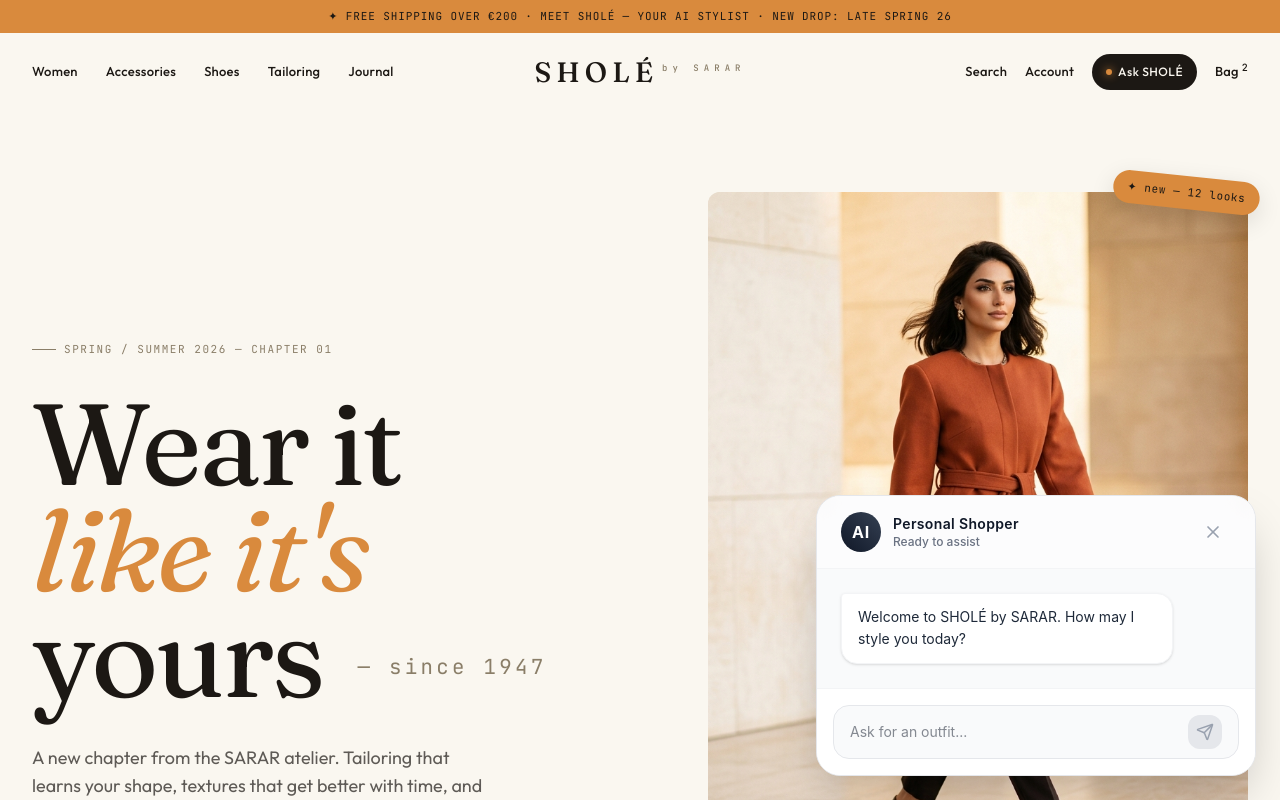
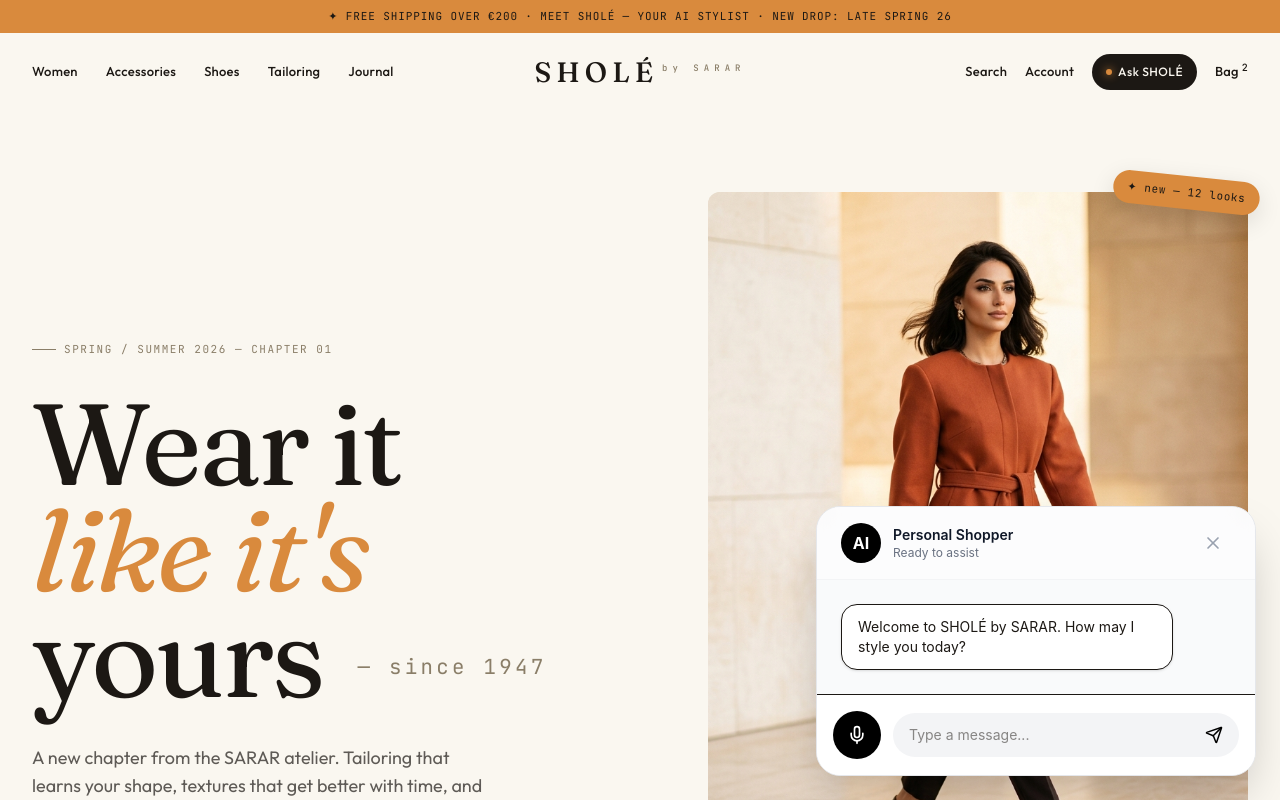
Before and after one commit to gokhangemini26/Shole-by-Sarar, a Next.js app: page / in a window 1280 px wide. Both pictures are taken after a click on the button "Ask AI Stylist". Shown: the top 800 px of the page. Built offline with nearby package versions, Linux system fonts and the light colour scheme; a web font is replaced by a local one.

Commit message:
Restore Voice communication with official SDK live.connect

```diff
--- a/src/components/AIAssistant.tsx
+++ b/src/components/AIAssistant.tsx
@@ -1,33 +1,140 @@
 "use client";
 
-import React, { useState, useEffect, useRef } from "react";
+import React, { useState, useEffect, useRef, useCallback } from "react";
 import { motion, AnimatePresence } from "framer-motion";
-import { X, ShoppingBag, ShoppingCart, Send } from "lucide-react";
+import { X, ShoppingBag, ShoppingCart, Send, Mic, MicOff } from "lucide-react";
+import { GeminiLiveClient } from "@/lib/gemini-live";
 import { Product } from "@/lib/mock-db";
 
 export function AIAssistant({ open, onClose }: { open: boolean; onClose: () => void }) {
-  const [messages, setMessages] = useState([
+  const [isLive, setIsLive] = useState(false);
+  const [isConnecting, setIsConnecting] = useState(false);
+  const [audioLevel, setAudioLevel] = useState(0);
+  const [messages, setMessages] = useState<{ role: string; content: string }[]>([
     { role: "model", content: "Welcome to SHOLÉ by SARAR. How may I style you today?" }
   ]);
   const [input, setInput] = useState("");
   const [isLoading, setIsLoading] = useState(false);
   const [displayedProducts] = useState<Product[]>([]);
 
+  const clientRef = useRef<GeminiLiveClient | null>(null);
+  const streamRef = useRef<MediaStream | null>(null);
+  const audioCtxRef = useRef<AudioContext | null>(null);
+  const workletRef = useRef<AudioWorkletNode | null>(null);
   const chatScrollRef = useRef<HTMLDivElement>(null);
 
-  // Auto-scroll chat
+  // Audio queue for playback
+  const audioQueueRef = useRef<string[]>([]);
+  const isPlayingRef = useRef(false);
+  const activeSourceRef = useRef<AudioBufferSourceNode | null>(null);
+
   useEffect(() => {
     if (chatScrollRef.current) {
       chatScrollRef.current.scrollTop = chatScrollRef.current.scrollHeight;
     }
   }, [messages]);
 
+  const getAudioCtx = useCallback(() => {
+    if (!audioCtxRef.current) {
+      audioCtxRef.current = new AudioContext({ sampleRate: 24000 });
+    }
+    return audioCtxRef.current;
+  }, []);
+
+  async function playNextAudio() {
+    if (audioQueueRef.current.length === 0 || isPlayingRef.current) return;
+    isPlayingRef.current = true;
+    const b64 = audioQueueRef.current.shift()!;
+    const ctx = getAudioCtx();
+    if (ctx.state === "suspended") await ctx.resume();
+
+    const bin = atob(b64);
+    const bytes = new Int16Array(bin.length / 2);
+    for (let i = 0; i < bin.length; i += 2) bytes[i / 2] = (bin.charCodeAt(i + 1) << 8) | bin.charCodeAt(i);
+    const f32 = new Float32Array(bytes.length);
+    for (let i = 0; i < bytes.length; i++) f32[i] = bytes[i] / 32768.0;
+
+    const buf = ctx.createBuffer(1, f32.length, 24000);
+    buf.getChannelData(0).set(f32);
+    const src = ctx.createBufferSource();
+    src.buffer = buf;
+    src.connect(ctx.destination);
+    activeSourceRef.current = src;
+    src.onended = () => {
+      activeSourceRef.current = null;
+      isPlayingRef.current = false;
+      playNextAudio();
+    };
+    src.start();
+  }
+
+  const startMicCapture = async (stream: MediaStream) => {
+    const ctx = getAudioCtx();
+    if (ctx.state === "suspended") await ctx.resume();
+    try {
+      await ctx.audioWorklet.addModule("/audio-processor.js");
+      const source = ctx.createMediaStreamSource(stream);
+      const worklet = new AudioWorkletNode(ctx, "pcm-processor");
+
+      worklet.port.onmessage = (e) => {
+        if (e.data.type === "level") setAudioLevel(e.data.level);
+        if (e.data.type === "audio") {
+          const bytes = new Uint8Array(e.data.buffer);
+          let binary = "";
+          for (let i = 0; i < bytes.byteLength; i++) binary += String.fromCharCode(bytes[i]);
+          clientRef.current?.sendAudio(btoa(binary));
+        }
+      };
+
+      source.connect(worklet);
+      workletRef.current = worklet;
+    } catch (e) {
+      console.error("Worklet error:", e);
+    }
+  };
+
+  const toggleVoice = async () => {
+    if (isLive || isConnecting) {
+      clientRef.current?.close();
+      clientRef.current = null;
+      streamRef.current?.getTracks().forEach(t => t.stop());
+      setIsLive(false);
+      setIsConnecting(false);
+      return;
+    }
+
+    setIsConnecting(true);
+    try {
+      const stream = await navigator.mediaDevices.getUserMedia({ audio: true });
+      streamRef.current = stream;
+
+      const apiKey = process.env.NEXT_PUBLIC_GEMINI_API_KEY || "";
+      clientRef.current = new GeminiLiveClient(apiKey, {
+        systemInstruction: "You are SHOLÉ, a luxury fashion stylist. Speak warmly and helpfully.",
+        onAudioData: (data) => {
+          audioQueueRef.current.push(data);
+          playNextAudio();
+        },
+        onTranscription: (text, isUser) => {
+          setMessages(prev => [...prev, { role: isUser ? "user" : "model", content: text }]);
+        },
+        onError: (err) => console.error("Live Error:", err),
+        onClose: () => setIsLive(false)
+      });
+
+      await clientRef.current.connect();
+      startMicCapture(stream);
+      setIsLive(true);
+      setIsConnecting(false);
+    } catch (e) {
+      console.error("Voice failed:", e);
+      setIsConnecting(false);
+    }
+  };
+
   const sendMessage = async () => {
     if (!input.trim() || isLoading) return;
-
-    const userMessage = { role: "user", content: input };
-    const newMessages = [...messages, userMessage];
-
+    const newMessages = [...messages, { role: "user", content: input }];
     setMessages(newMessages);
     setInput("");
     setIsLoading(true);
@@ -38,15 +145,10 @@ export function AIAssistant({ open, onClose }: { open: boolean; onClose: () => v
         headers: { "Content-Type": "application/json" },
         body: JSON.stringify({ messages: newMessages }),
       });
-
       const data = await response.json();
-
-      if (data.reply) {
-        setMessages((prev) => [...prev, { role: "model", content: data.reply }]);
-      }
+      if (data.reply) setMessages(prev => [...prev, { role: "model", content: data.reply }]);
     } catch (error) {
       console.error("Chat error:", error);
-      setMessages((prev) => [...prev, { role: "model", content: "I'm experiencing a brief interruption. Could you please repeat that?" }]);
     } finally {
       setIsLoading(false);
     }
@@ -59,114 +161,73 @@ export function AIAssistant({ open, onClose }: { open: boolean; onClose: () => v
       initial={{ opacity: 0, y: 50, scale: 0.95 }}
       animate={{ opacity: 1, y: 0, scale: 1 }}
       exit={{ opacity: 0, y: 50, scale: 0.95 }}
-      transition={{ duration: 0.3, ease: "easeOut" }}
       className="fixed bottom-6 right-6 w-full max-w-[440px] max-h-[80vh] flex flex-col bg-white border border-gray-200 shadow-2xl rounded-3xl overflow-hidden z-[100] font-sans"
     >
       {/* Header */}
       <div className="flex items-center justify-between px-6 py-4 border-b border-gray-100 bg-gray-50/50 backdrop-blur-md">
         <div className="flex items-center gap-3">
-          <div className="w-10 h-10 rounded-full bg-gradient-to-tr from-gray-900 to-gray-700 flex items-center justify-center text-white font-bold tracking-wider relative">
-            AI
+          <div className="w-10 h-10 rounded-full bg-black flex items-center justify-center text-white font-bold relative">
+            AI {isLive && <span className="absolute -top-1 -right-1 w-3 h-3 bg-red-500 rounded-full animate-pulse" />}
           </div>
           <div>
-            <h3 className="font-semibold text-gray-900 text-sm tracking-wide">Personal Shopper</h3>
-            <p className="text-xs text-gray-500 font-medium">
-              {isLoading ? "SHOLÉ is typing..." : "Ready to assist"}
-            </p>
+            <h3 className="font-semibold text-gray-900 text-sm">Personal Shopper</h3>
+            <p className="text-xs text-gray-500">{isLive ? "Listening..." : "Ready to assist"}</p>
           </div>
         </div>
-        <button onClick={onClose} className="p-2 hover:bg-gray-200 rounded-full transition-colors text-gray-400 hover:text-gray-600">
+        <button onClick={onClose} className="p-2 hover:bg-gray-200 rounded-full text-gray-400">
           <X size={20} />
         </button>
       </div>
 
-      {/* Dynamic Display Area */}
+      {/* Content Area */}
       <div className="flex-1 overflow-hidden flex flex-col bg-gray-50">
-        <AnimatePresence>
-          {displayedProducts.length > 0 && (
-            <motion.div
-              initial={{ height: 0, opacity: 0 }}
-              animate={{ height: "auto", opacity: 1 }}
-              exit={{ height: 0, opacity: 0 }}
-              className="bg-white border-b border-gray-100 p-4 shadow-sm"
-            >
-              <h4 className="text-xs font-bold text-gray-400 uppercase tracking-wider mb-3">Suggested for you</h4>
-              <div className="flex gap-4 overflow-x-auto pb-2 snap-x hide-scrollbar">
-                {displayedProducts.map((p) => (
-                  <motion.div
-                    key={p.id}
-                    layoutId={p.id}
-                    className="min-w-[160px] snap-center bg-gray-50 rounded-2xl overflow-hidden border border-gray-100 group cursor-pointer"
-                  >
-                    <div className="h-[180px] overflow-hidden relative">
-                      <img src={p.image} alt={p.name} className="w-full h-full object-cover transition-transform duration-700 group-hover:scale-105" />
-                    </div>
-                    <div className="p-3">
-                      <h5 className="font-semibold text-gray-900 text-sm truncate">{p.name}</h5>
-                      <div className="flex items-center justify-between mt-1">
-                        <span className="text-sm font-medium text-gray-600">${p.price}</span>
-                        <button className="w-6 h-6 bg-black text-white rounded-full flex items-center justify-center hover:scale-110 transition-transform">
-                          <ShoppingCart size={12} />
-                        </button>
-                      </div>
-                    </div>
-                  </motion.div>
-                ))}
-              </div>
-            </motion.div>
-          )}
-        </AnimatePresence>
-
-        {/* Transcripts Area */}
         <div ref={chatScrollRef} className="flex-1 overflow-y-auto p-6 space-y-4">
           {messages.map((m, i) => (
-            <motion.div
-              initial={{ opacity: 0, y: 10 }}
-              animate={{ opacity: 1, y: 0 }}
-              key={i}
-              className={`max-w-[85%] rounded-2xl px-4 py-3 text-sm leading-relaxed ${
-                m.role === "user"
-                  ? "bg-gray-900 text-white ml-auto rounded-tr-sm"
-                  : "bg-white text-gray-800 border border-gray-100 shadow-sm rounded-tl-sm"
-              }`}
-            >
+            <div key={i} className={`max-w-[85%] rounded-2xl px-4 py-3 text-sm ${m.role === "user" ? "bg-black text-white ml-auto" : "bg-white border shadow-sm"}`}>
               {m.content}
-            </motion.div>
+            </div>
           ))}
-          {isLoading && (
-            <div className="flex gap-1.5 p-2 items-center text-gray-400">
-              <div className="w-1.5 h-1.5 bg-gray-300 rounded-full animate-bounce [animation-delay:-0.3s]" />
-              <div className="w-1.5 h-1.5 bg-gray-300 rounded-full animate-bounce [animation-delay:-0.15s]" />
-              <div className="w-1.5 h-1.5 bg-gray-300 rounded-full animate-bounce" />
-            </div>
-          )}
+          {isLoading && <div className="text-xs text-gray-400 animate-pulse">SHOLÉ is thinking...</div>}
         </div>
       </div>
 
-      {/* Input Area */}
-      <div className="p-4 bg-white border-t border-gray-100">
-        <div className="flex items-center gap-3 bg-gray-50 border border-gray-200 rounded-2xl px-4 py-2 focus-within:border-gray-900 transition-colors">
+      {/* Controls */}
+      <div className="p-4 bg-white border-t space-y-4">
+        <div className="flex items-center gap-3">
+          <button
+            onClick={toggleVoice}
+            className={`w-12 h-12 rounded-full flex items-center justify-center transition-all ${isLive ? "bg-red-500 text-white" : "bg-black text-white"}`}
+          >
+            {isLive ? <MicOff size={20} /> : <Mic size={20} />}
+          </button>
+
+          <div className="flex-1 flex items-center gap-2 bg-gray-100 rounded-full px-4 py-2">
             <input
               type="text"
               value={input}
               onChange={(e) => setInput(e.target.value)}
               onKeyDown={(e) => e.key === "Enter" && sendMessage()}
-            placeholder="Ask for an outfit..."
-            className="flex-1 bg-transparent border-none focus:ring-0 text-sm py-2 text-gray-900"
+              placeholder="Type a message..."
+              className="flex-1 bg-transparent border-none focus:ring-0 text-sm py-1"
               disabled={isLoading}
             />
-          <button
-            onClick={sendMessage}
-            disabled={isLoading || !input.trim()}
-            className={`p-2 rounded-xl transition-all ${
-              input.trim() && !isLoading
-                ? "bg-gray-900 text-white hover:scale-105 active:scale-95"
-                : "bg-gray-200 text-gray-400 cursor-not-allowed"
-            }`}
-          >
+            <button onClick={sendMessage} disabled={isLoading || !input.trim()} className="text-black">
               <Send size={18} />
             </button>
           </div>
+        </div>
+
+        {isLive && (
+          <div className="flex gap-1 h-2 px-12">
+            {Array.from({ length: 20 }).map((_, i) => (
+              <motion.div
+                key={i}
+                animate={{ height: Math.max(4, audioLevel * 20 * (1 + Math.sin(i))) }}
+                className="flex-1 bg-black rounded-full opacity-40"
+              />
+            ))}
+          </div>
+        )}
       </div>
     </motion.div>
   );
@@ -174,10 +235,7 @@ export function AIAssistant({ open, onClose }: { open: boolean; onClose: () => v
 
 export function FloatingLauncher({ onClick }: { onClick: () => void }) {
   return (
-    <button
-      onClick={onClick}
-      className="fixed bottom-6 right-6 z-50 bg-gray-900 text-white px-6 py-4 rounded-full shadow-2xl flex items-center gap-3 font-semibold hover:scale-105 transition-transform"
-    >
+    <button onClick={onClick} className="fixed bottom-6 right-6 z-50 bg-black text-white px-6 py-4 rounded-full shadow-2xl flex items-center gap-3 font-semibold">
       <div className="w-2 h-2 bg-green-400 rounded-full animate-pulse" />
       Ask AI Stylist
     </button>
--- /dev/null
+++ b/src/lib/gemini-live.ts
@@ -0,0 +1,109 @@
+import { GoogleGenAI } from "@google/genai";
+
+export interface FunctionCall {
+  id?: string;
+  name: string;
+  args: Record<string, unknown>;
+}
+
+export interface GeminiLiveConfig {
+  systemInstruction?: string;
+  onAudioData?: (data: string) => void;
+  onTranscription?: (text: string, isUser: boolean) => void;
+  onToolCall?: (functionCalls: FunctionCall[]) => void;
+  onError?: (error: unknown) => void;
+  onClose?: () => void;
+}
+
+export class GeminiLiveClient {
+  private ai: any;
+  private session: any;
+  private apiKey: string;
+  private config: GeminiLiveConfig;
+
+  constructor(apiKey: string, config: GeminiLiveConfig) {
+    this.apiKey = apiKey;
+    this.config = config;
+    this.ai = new GoogleGenAI({ apiKey: this.apiKey });
+  }
+
+  async connect() {
+    try {
+      // Using the new SDK live connection method
+      this.session = await this.ai.live.connect({
+        model: "gemini-2.0-flash-exp",
+        config: {
+          systemInstruction: {
+            role: "system",
+            parts: [{ text: this.config.systemInstruction || "" }]
+          },
+          generationConfig: {
+            responseModalities: ["audio"]
+          }
+        }
+      });
+
+      this.session.on("setupcomplete", () => {
+        console.log("Live Session Ready");
+      });
+
+      this.session.on("usercontent", (content: any) => {
+        if (content.transcription) {
+          this.config.onTranscription?.(content.transcription, true);
+        }
+      });
+
+      this.session.on("modelcontent", (content: any) => {
+        if (content.parts?.[0]?.inlineData?.data) {
+          this.config.onAudioData?.(content.parts[0].inlineData.data);
+        }
+        if (content.transcription) {
+          this.config.onTranscription?.(content.transcription, false);
+        }
+      });
+
+      this.session.on("toolcall", (call: any) => {
+        this.config.onToolCall?.(call.functionCalls);
+      });
+
+      this.session.on("error", (err: any) => {
+        this.config.onError?.(err);
+      });
+
+      this.session.on("close", () => {
+        this.config.onClose?.();
+      });
+
+    } catch (err) {
+      console.error("Connection failed:", err);
+      throw err;
+    }
+  }
+
+  sendAudio(base64Data: string) {
+    this.session?.send({
+      realtimeInput: {
+        mediaChunks: [{
+          mimeType: "audio/pcm",
+          data: base64Data
+        }]
+      }
+    });
+  }
+
+  sendToolResponse(responses: any[]) {
+    this.session?.send({
+      toolResponse: {
+        functionResponses: responses.map(r => ({
+          id: r.id,
+          name: r.name,
+          response: r.response
+        }))
+      }
+    });
+  }
+
+  close() {
+    this.session?.close();
+  }
+}
```
Lines whose indentation alone changed are shown as unchanged.
